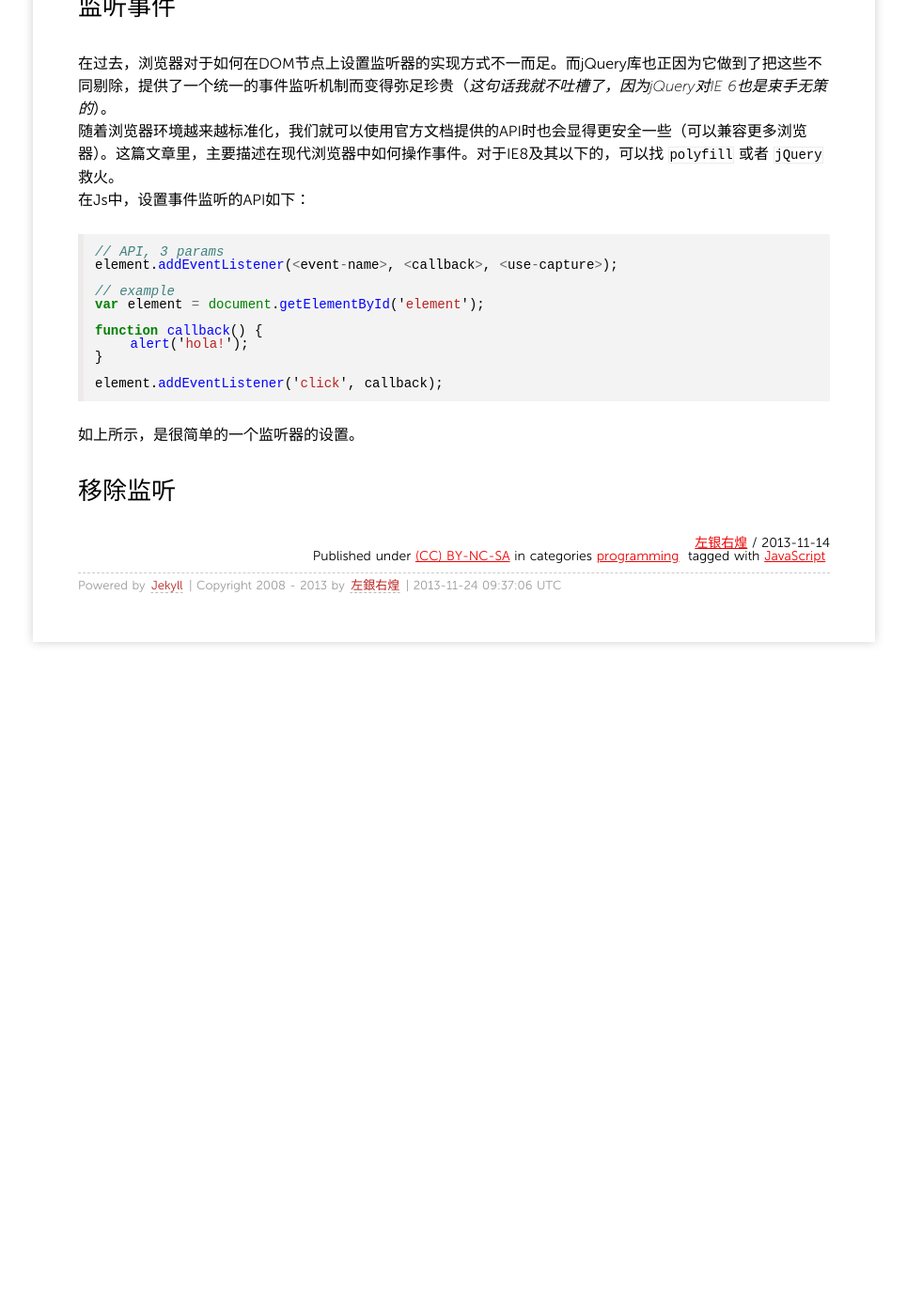
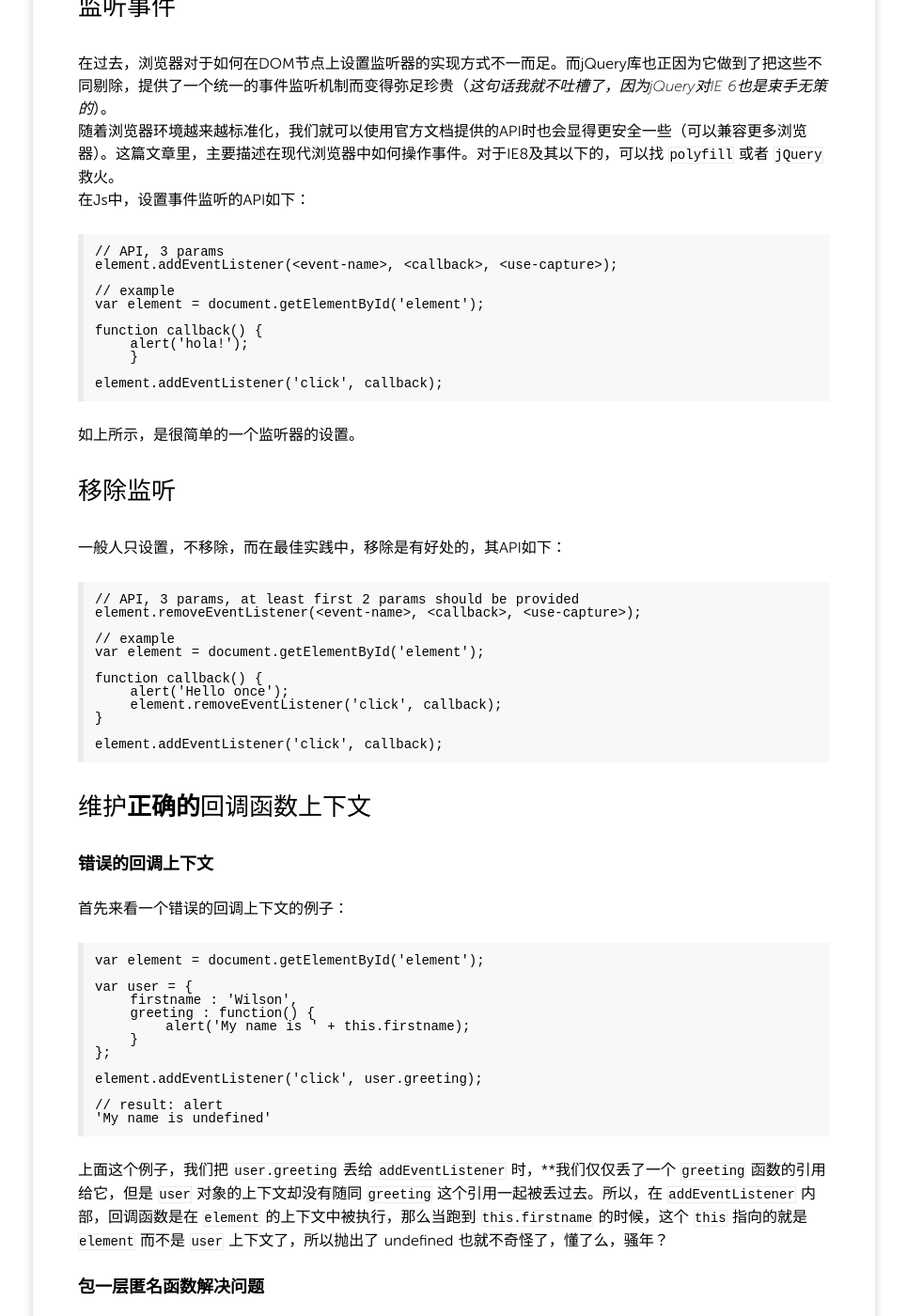
Before and after one commit to grahamle/grahamle.github.com, a Jekyll site: the page built from _posts/2013/11/2013-11-14-DOM事件简介.md, in a window 1280 px wide and 1400 px high, scrolled down 607 px. Shown: the whole window at 94% size, without its empty margins (157-1122 px from the left). Built offline with Jekyll 4.4.1, drawn with Linux system fonts in a browser that asks for light colours; Markdown is read by kramdown in place of the engine named in the settings; comment, search, counter and statistics services are not loaded; before the commit the page ends 1338 px from its top, so only the background shows below that; some of the changed text lies outside the part shown.

Commit message:
add stuff for Event file

```diff
--- a/_posts/2013/11/2013-11-14-DOM事件简介.md
+++ b/_posts/2013/11/2013-11-14-DOM事件简介.md
@@ -24,22 +24,75 @@ DOM事件一说，肯定是一大堆的，比如：`click, touch, load, drag, ch
 随着浏览器环境越来越标准化，我们就可以使用官方文档提供的API时也会显得更安全一些（可以兼容更多浏览器）。这篇文章里，主要描述在现代浏览器中如何操作事件。对于IE8及其以下的，可以找 `polyfill` 或者 `jQuery` 救火。
 在Js中，设置事件监听的API如下：
 
-{% highlight javascript %}
+    // API, 3 params
+    element.addEventListener(<event-name>, <callback>, <use-capture>);
 
-// API, 3 params
-element.addEventListener(<event-name>, <callback>, <use-capture>);
+    // example
+    var element = document.getElementById('element');
 
-// example
-var element = document.getElementById('element');
+    function callback() {
+        alert('hola!');
+        }
 
-function callback() {
-    alert('hola!');
-}
-
-element.addEventListener('click', callback);
-
-{% endhighlight %}
+    element.addEventListener('click', callback);
 
 如上所示，是很简单的一个监听器的设置。
 
 ## 移除监听
+一般人只设置，不移除，而在最佳实践中，移除是有好处的，其API如下：
+
+    // API, 3 params, at least first 2 params should be provided
+    element.removeEventListener(<event-name>, <callback>, <use-capture>);
+
+    // example
+    var element = document.getElementById('element');
+
+    function callback() {
+        alert('Hello once');
+        element.removeEventListener('click', callback);
+    }
+
+    element.addEventListener('click', callback);
+
+## 维护**正确的**回调函数上下文
+
+### **错误的回调上下文**
+首先来看一个错误的回调上下文的例子：
+
+    var element = document.getElementById('element');
+
+    var user = {
+        firstname : 'Wilson',
+        greeting : function() {
+            alert('My name is ' + this.firstname);
+        }
+    };
+
+    element.addEventListener('click', user.greeting);
+
+    // result: alert
+    'My name is undefined'
+
+上面这个例子，我们把 `user.greeting` 丢给 `addEventListener` 时，**我们仅仅丢了一个 `greeting` 函数的引用给它，但是 `user` 对象的上下文却没有随同 `greeting` 这个引用一起被丢过去。所以，在 `addEventListener` 内部，回调函数是在 `element` 的上下文中被执行，那么当跑到 `this.firstname` 的时候，这个 `this` 指向的就是 `element` 而不是 `user` 上下文了，所以抛出了 undefined 也就不奇怪了，懂了么，骚年？
+
+### **包一层匿名函数解决问题**
+
+    element.addEventListener('click', function() {
+        user.greeting();   // alert 'My name is Wilson'
+    });
+
+在包了一层匿名函数之后，这时候 `user.greeting()` 是**有带括号的**，表示立即执行，它当然去读取的执行上下文就是 `user` 了，所以这个时候跑起来是正确的。
+
+### **用bind解决**
+这个方案比较不提倡，但是也是个方法就是了：
+
+    // 重写 user 中的 greeting 方法
+    user.greeting = user.greeting.bind(user);
+
+    // 丢一个引用给监听器
+    element.addEventListener('click', user.greeting);
+
+    // 可以选择性移除
+    element.removeEventListener('click', user.greeting);
+
+## Event对象
```
